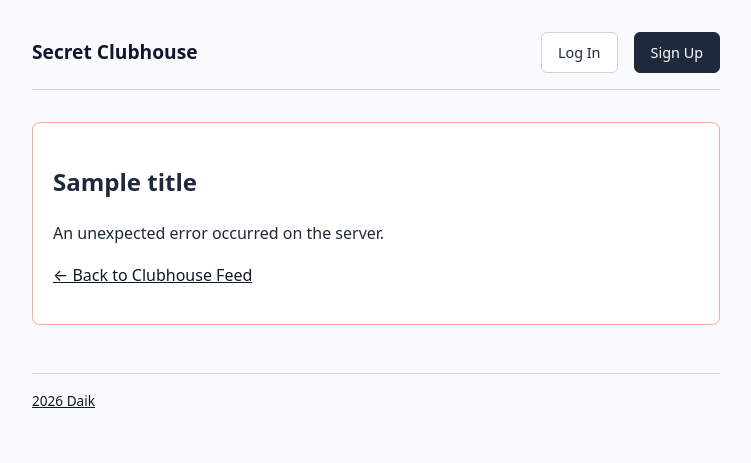
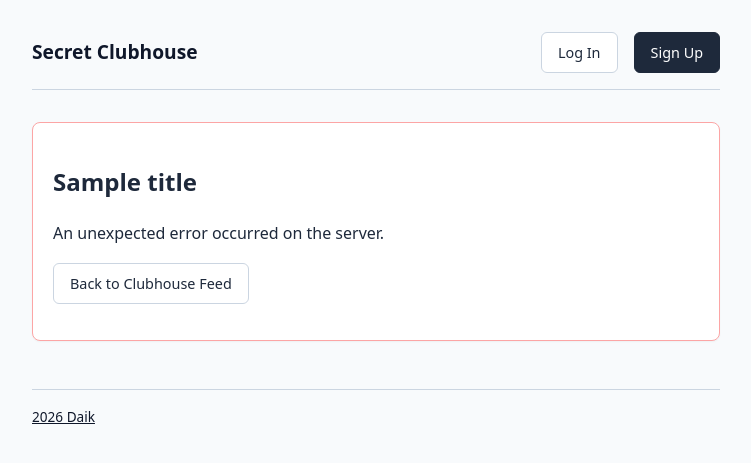
Before and after one commit to Daik102/members-only, a Node server app: template views/error.ejs in a window 1280 px wide. Shown: the top 463 px of the page, without its empty margins (264-1015 px from the left). Run offline with Node 20, Linux system fonts and the light colour scheme; the template is opened without the code that fills it: most values are stand-ins (such as "Sample title", 1, 10 or a date in 2020); some libraries are stand-ins or nearby versions.

Commit message:
Add btn class to links

```diff
--- a/views/admin.ejs
+++ b/views/admin.ejs
@@ -2,7 +2,7 @@
 
 <div class="feed-header">
   <h2>Admin Dashboard</h2>
-  <a href="/" class="btn">&larr; Back to Feed</a>
+  <a href="/" class="btn">Back to Feed</a>
 </div>
 
 <p class="guest-notice">Manage clubhouse members and administrator permissions.</p>
--- a/views/error.ejs
+++ b/views/error.ejs
@@ -4,7 +4,7 @@
   <h2><%= title || 'Something went wrong' %></h2>
   <p><%= message || 'An unexpected error occurred on the server.' %></p>
   <p>
-    <a href="/">&larr; Back to Clubhouse Feed</a>
+    <a href="/" class="btn">Back to Clubhouse Feed</a>
   </p>
 </section>
 
--- a/views/signup.ejs
+++ b/views/signup.ejs
@@ -66,7 +66,7 @@
       minlength="6"
     />
   </div>
-  <button type="submit" class="btn">Sign Up</button>
+  <button type="submit" class="btn btn-primary">Sign Up</button>
 </form>
 
 <p>Already have an account? <a href="/login">Log in here</a>.</p>
```
